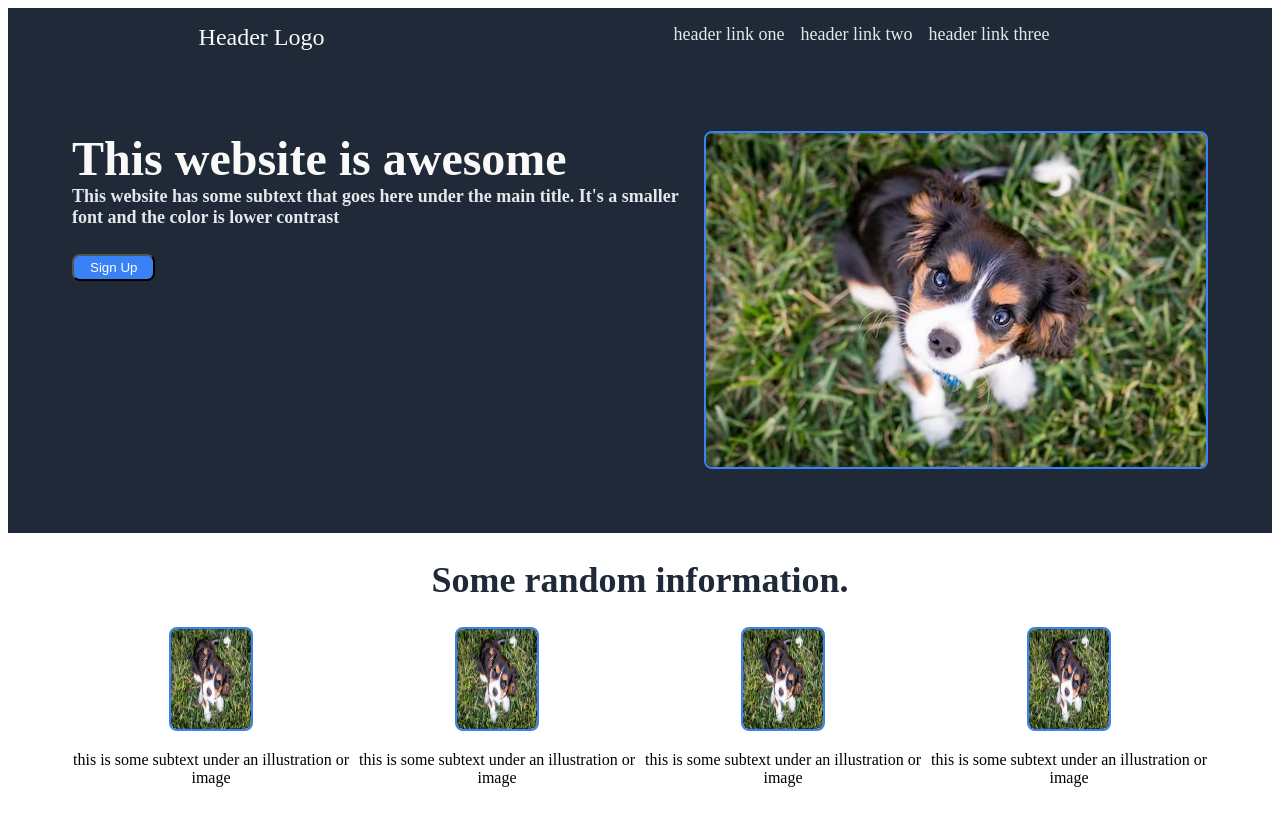
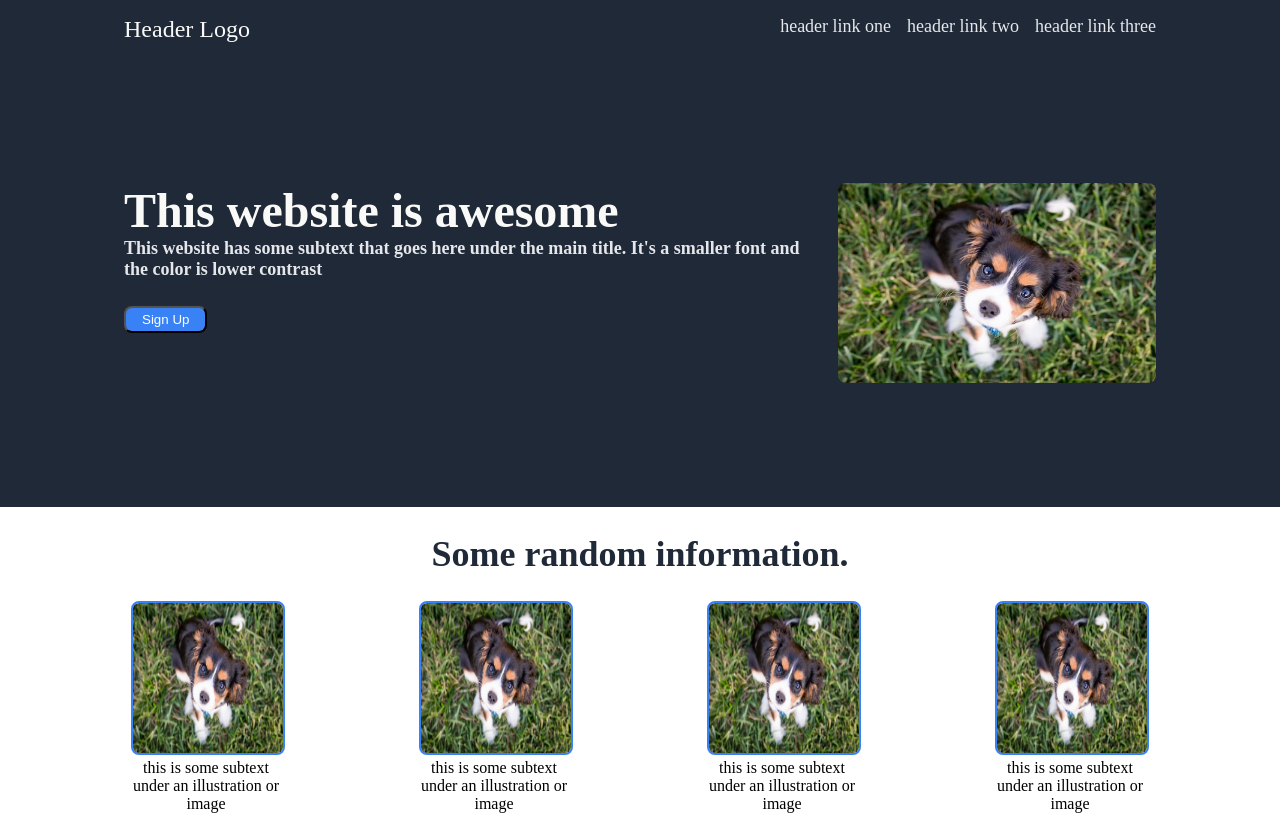
Before and after one commit to phoeniXharsh/landing-page-exercise, a plain HTML site: page index.html in a window 1280 px wide. Shown: the top 816 px of the page. Drawn offline with Linux system fonts and the light colour scheme.

Commit message:
completed final touches in styling

```diff
--- a/index.html
+++ b/index.html
@@ -21,7 +21,7 @@
             <div class="secondary">This website has some subtext that goes here under the main title. It's a smaller font and the color is lower contrast</div>
             <button>Sign Up</button>
         </div>
-        <img src="dog.jpg" alt="A cute dog pic">
+        <img class="hero-img" src="dog.jpg" alt="A cute dog pic">
     </div>
     <div class="info">
         <div id="info-title">Some random information.</div>
--- a/styles.css
+++ b/styles.css
@@ -1,15 +1,16 @@
-/* .body{
+* {
     margin:0;
     padding:0;
-} */
+}
+/* header*/
 .header{
     display: flex;
     background-color: #1F2937;
     font-size: 18px;
     color: #E5E7EB;
     display: flex;
-    justify-content: space-around;
-    padding: 16px 16px;
+    justify-content: space-between;
+    padding: 16px 124px;
 }
 .header .logo{
     font-size: 24px;
@@ -18,23 +19,28 @@
 .links{
     display: flex;
     gap: 16px;
-    margin-right: 32px;
 }
+/* hero */
 .hero{
     background-color: #1F2937;
     color: #E5E7EB;
     display:flex;
-    padding: 64px;
+    gap: 16px;
+    padding: 124px;
 }
 .hero .primary{
     font-size: 48px;
     font-weight: bolder;
     color:#F9FAF8;
 }
-
 .hero .secondary{
     font-size: 18px;
     color: #E5E7EB;
+}
+.hero img{
+    border-radius: 8px;
+    height: 200px;
+    width: 400px;
 }
 
 /* info */
@@ -45,19 +51,25 @@
     text-align: center;
     margin: 26px 0px;
 }
-
 /* caption will just over the width of the image */
 .cards{
     display:flex;
+    justify-content: space-around;
     text-align: center;
-    gap: 8px;
+    /* gap: 16px; */
     margin: 0 64px;
     margin-bottom: 32px;
 }
-img{
+.cards img{
+    height: 150px;
+    width: 150px;
     border: 2px solid #3882f6;
     border-radius: 8px;
 }
+p {
+    max-width: 150px;
+}
+/* quote */
 .quote-body{
     background-color: #E5E7EB;
     padding: 80px 256px;
@@ -74,7 +86,6 @@ img{
 .call_to_action{
     background-color: #3882f6;
     display:flex;
-    /* flex-direction: column; */
     align-items: center;
     justify-content: space-around;
     margin: 48px;
@@ -105,13 +116,7 @@ button{
     color: #F9FAF8;
 }
 
-.cards img{
-    height: 100px;
-    width: 80px;
-}
-
 button{
     background-color: #3882f6;
     color: white;
-    /* font-weight: bold; */
 }
```
